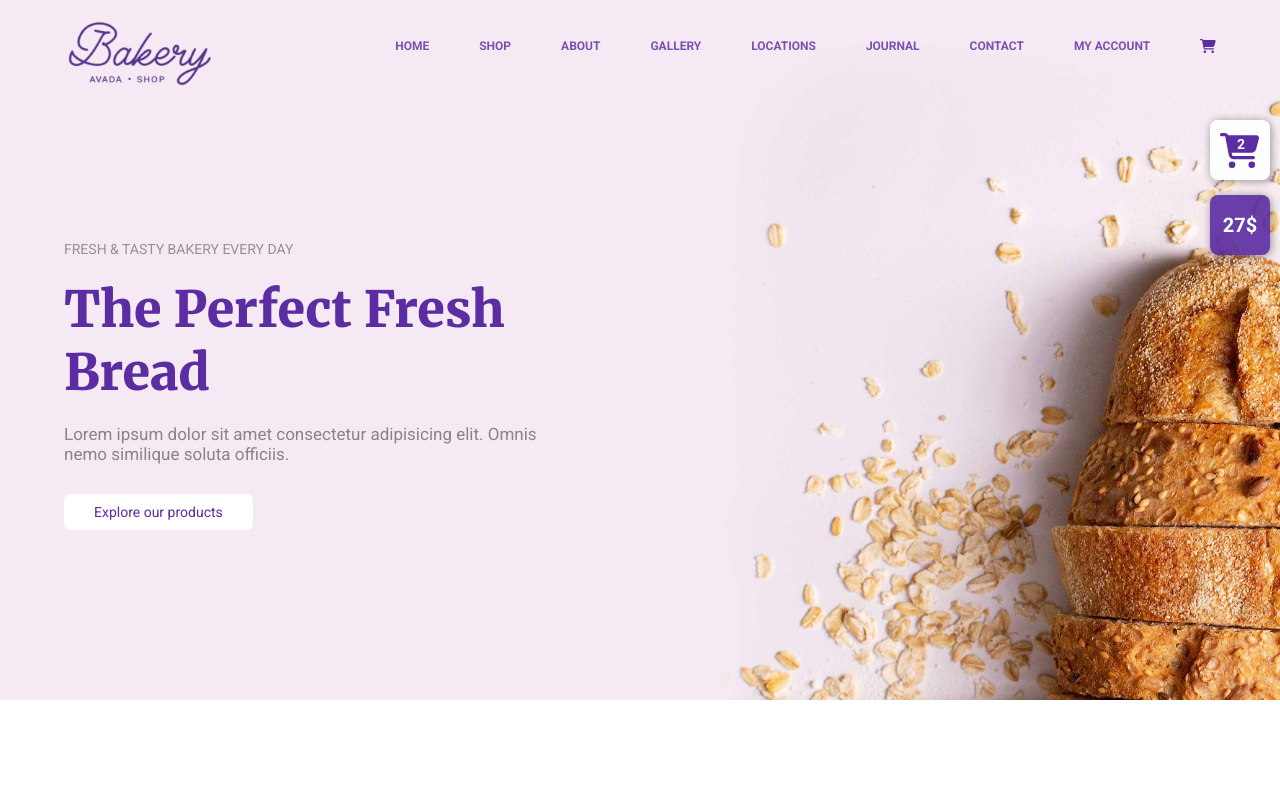
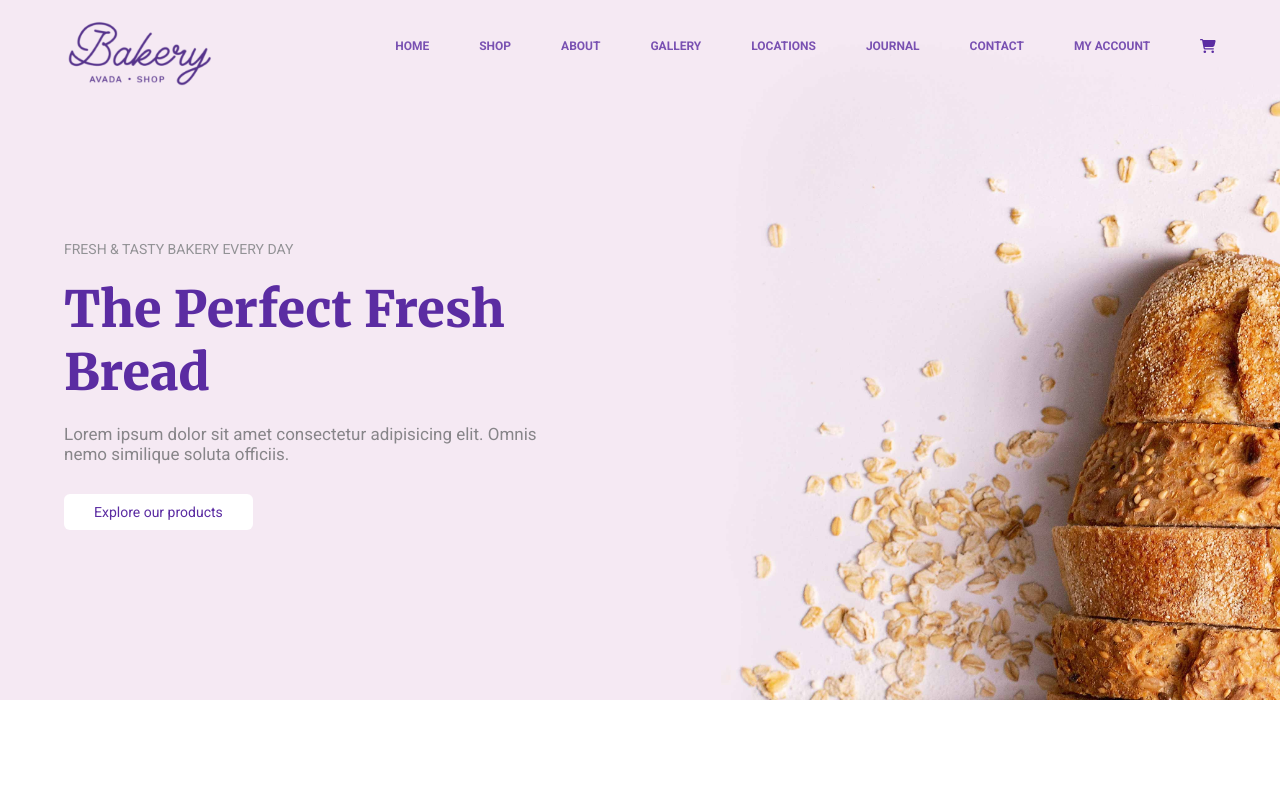
Before and after one commit to Osnago-L/proj-html-vuejs, a Vue app: page / in a window 1280 px wide. Shown: the top 800 px of the page. Built offline with nearby package versions, Linux system fonts and the light colour scheme.

Commit message:
project end

```diff
--- a/src/components/macro/Main.vue
+++ b/src/components/macro/Main.vue
@@ -1,6 +1,6 @@
 <template>
   <div class="main">
-    <FixedCart/>
+    <FixedCart v-if="false"/>
     <Products/>
     <Weddings/>
     <ProductsPrices/>
```
